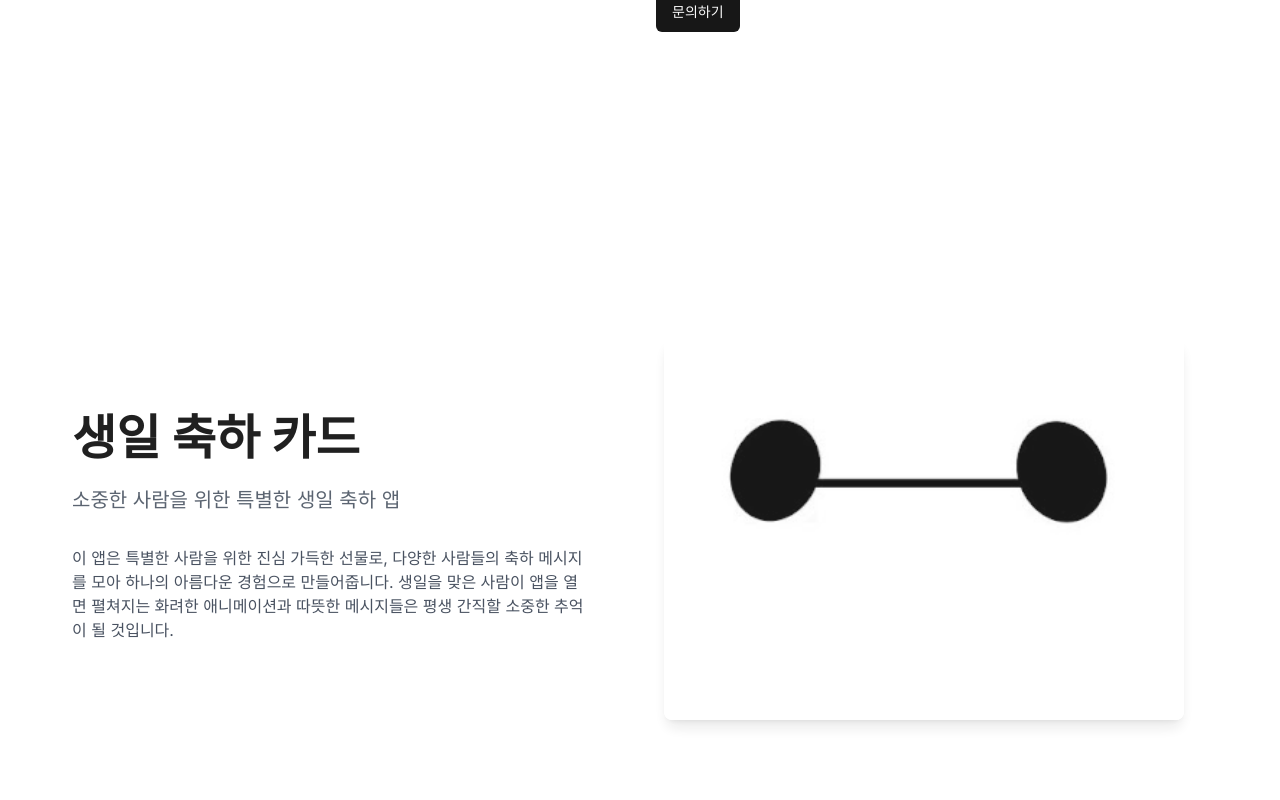
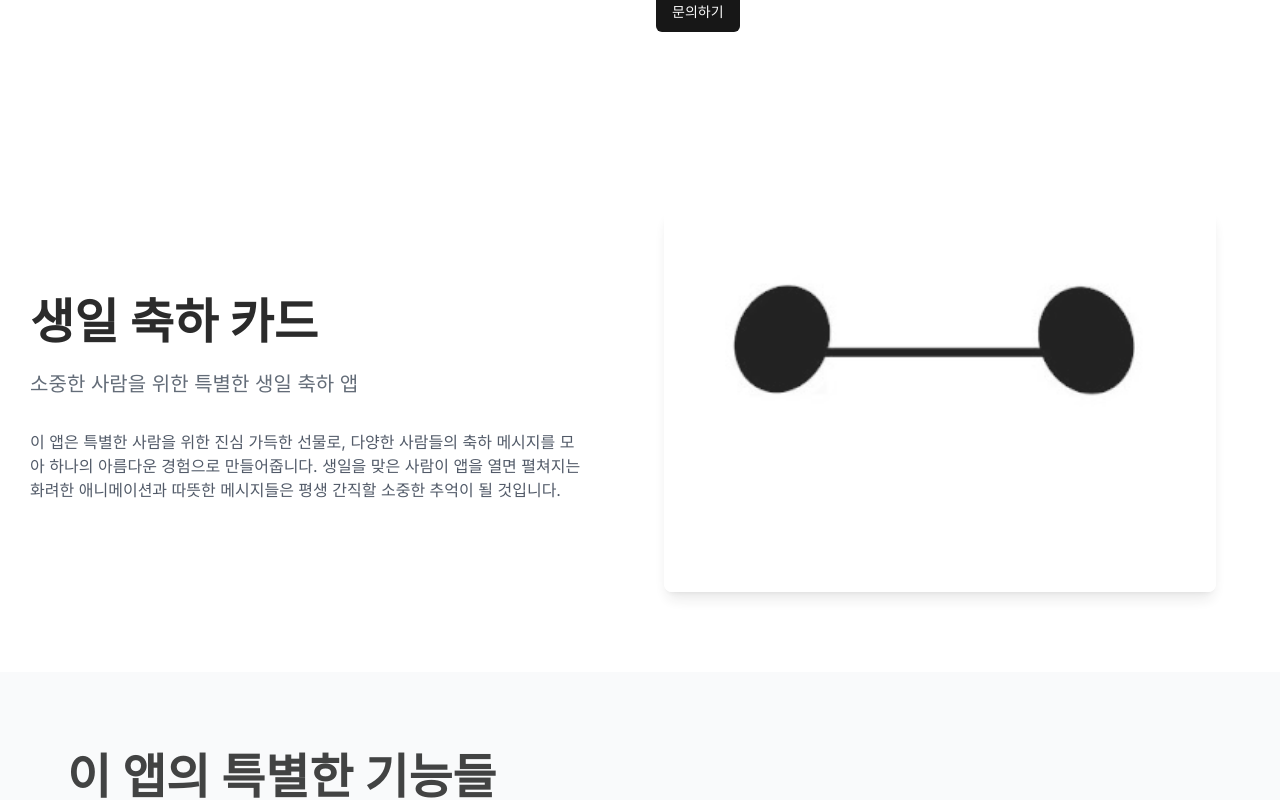
Before and after one commit to Wd-70/Wd-70, a Next.js app: page /projects/detail/birthday-wish-app in a window 1280 px wide. Shown: the part 724-1524 px from the top of the page. Built offline with nearby package versions, Linux system fonts and the light colour scheme.

Commit message:
상세페이지 여백 문제 해결

```diff
--- a/src/app/projects/detail/[slug]/client.tsx
+++ b/src/app/projects/detail/[slug]/client.tsx
@@ -158,7 +158,7 @@ export default function ProjectDetailClient({ project }: ProjectDetailClientProp
         initial="hidden"
         animate="visible"
         variants={containerVariants}
-        className="pb-12"
+        className=""
       >
         <div className="container mx-auto px-4 py-12 max-w-6xl">
           <Button asChild variant="ghost" className="mb-6">
--- a/src/components/projects/DetailSection.tsx
+++ b/src/components/projects/DetailSection.tsx
@@ -44,7 +44,7 @@ const DetailSection: React.FC<DetailSectionProps> = ({
   return (
     <div
       ref={ref}
-      className={`min-h-screen flex items-center justify-center p-8 md:p-16 ${reverse ? 'bg-gray-50' : 'bg-white'}`}
+      className={`w-screen relative left-1/2 right-1/2 -ml-[50vw] -mr-[50vw] flex items-center justify-center py-16 md:py-20 px-8 md:px-16 ${reverse ? 'bg-gray-50 dark:bg-gray-800' : 'bg-white dark:bg-gray-900'}`}
     >
       <motion.div
         className={`flex flex-col md:flex-row items-center justify-between w-full max-w-6xl mx-auto gap-12 ${
```
